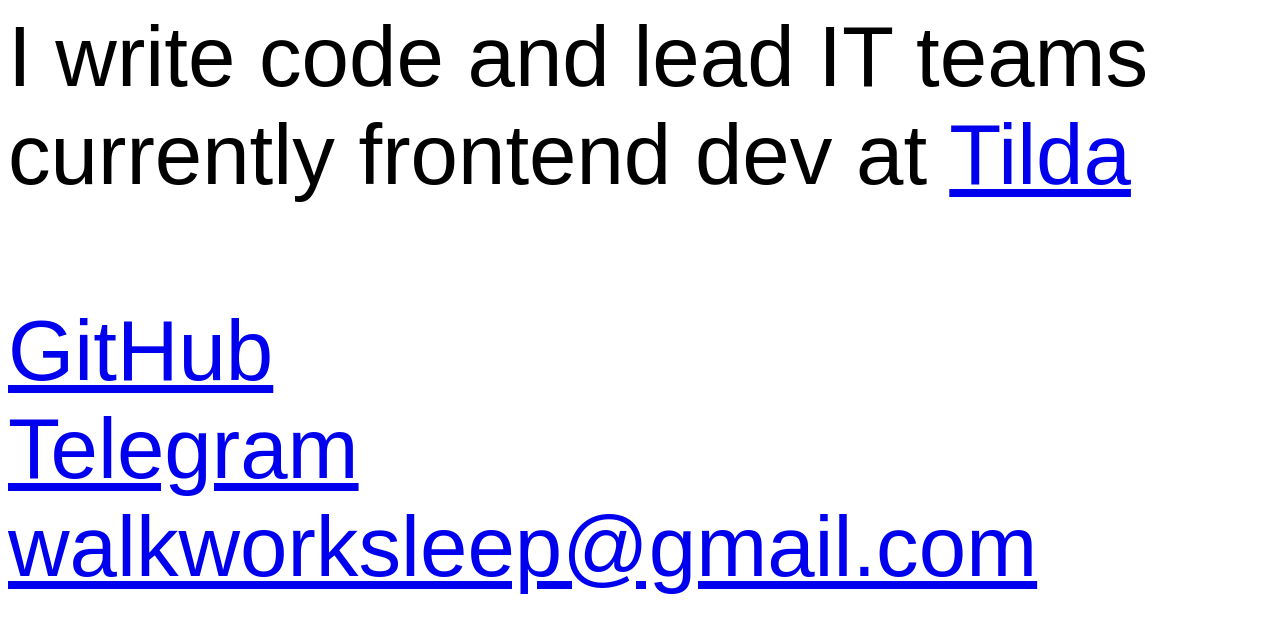
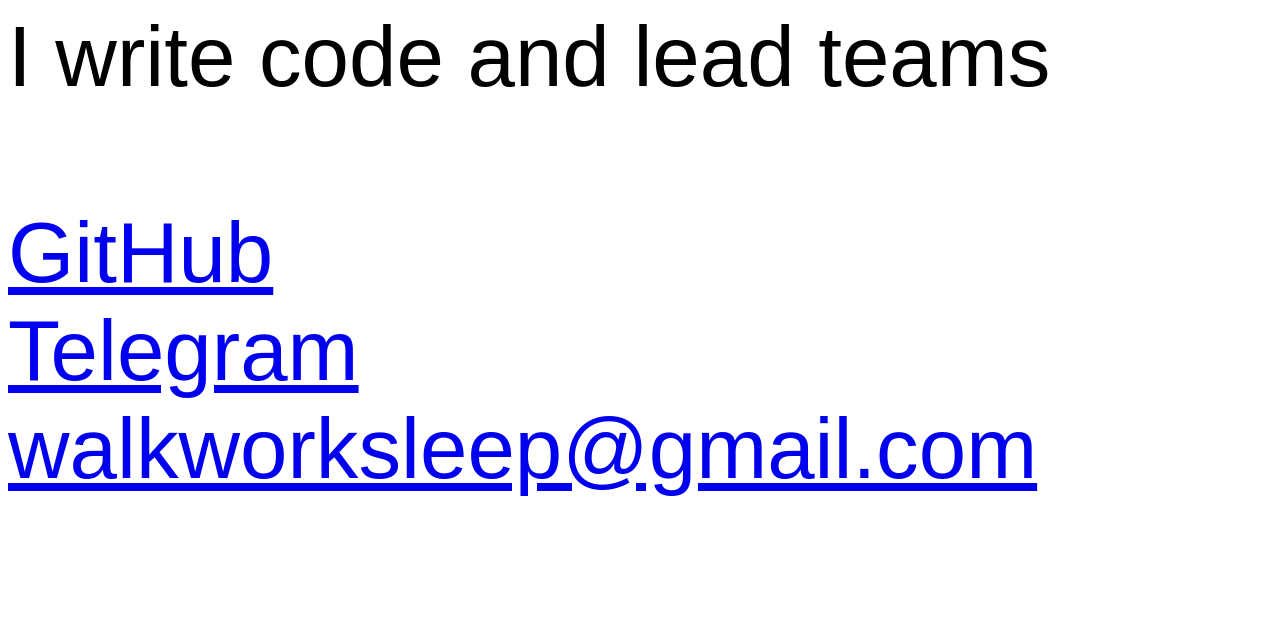
Before and after one commit to maxeozakh/personal_website, a plain HTML site: page index.html in a window 1280 px wide. Drawn offline with Linux system fonts and the light colour scheme.

Commit message:
Change content

```diff
--- a/index.html
+++ b/index.html
@@ -1,16 +1,14 @@
 <!DOCTYPE html>
-<html lang="en" style="font: 100 6.66vw sans-serif;">
+<html lang="en">
   <head>
     <meta charset="UTF-8" />
     <meta name="viewport" content="width=device-width, initial-scale=1.0" />
     <meta http-equiv="X-UA-Compatible" content="ie=edge" />
-    <title>Maxim Zakharov</title>
+    <meta name="description" content="Contacts of Maxim Zakharov" />
+    <title>m</title>
   </head>
-  <body>
-    <span>I write code and lead IT teams</span>
-    <br />
-    <span>currently frontend dev at</span>
-    <a href="https://tilda.cc">Tilda</a>
+  <body role="main" style="font: 100 6.66vw sans-serif;">
+    <span>I write code and lead teams</span>
     <br />
     <br />
     <a href="https://github.com/mxeo">GitHub</a>
```
